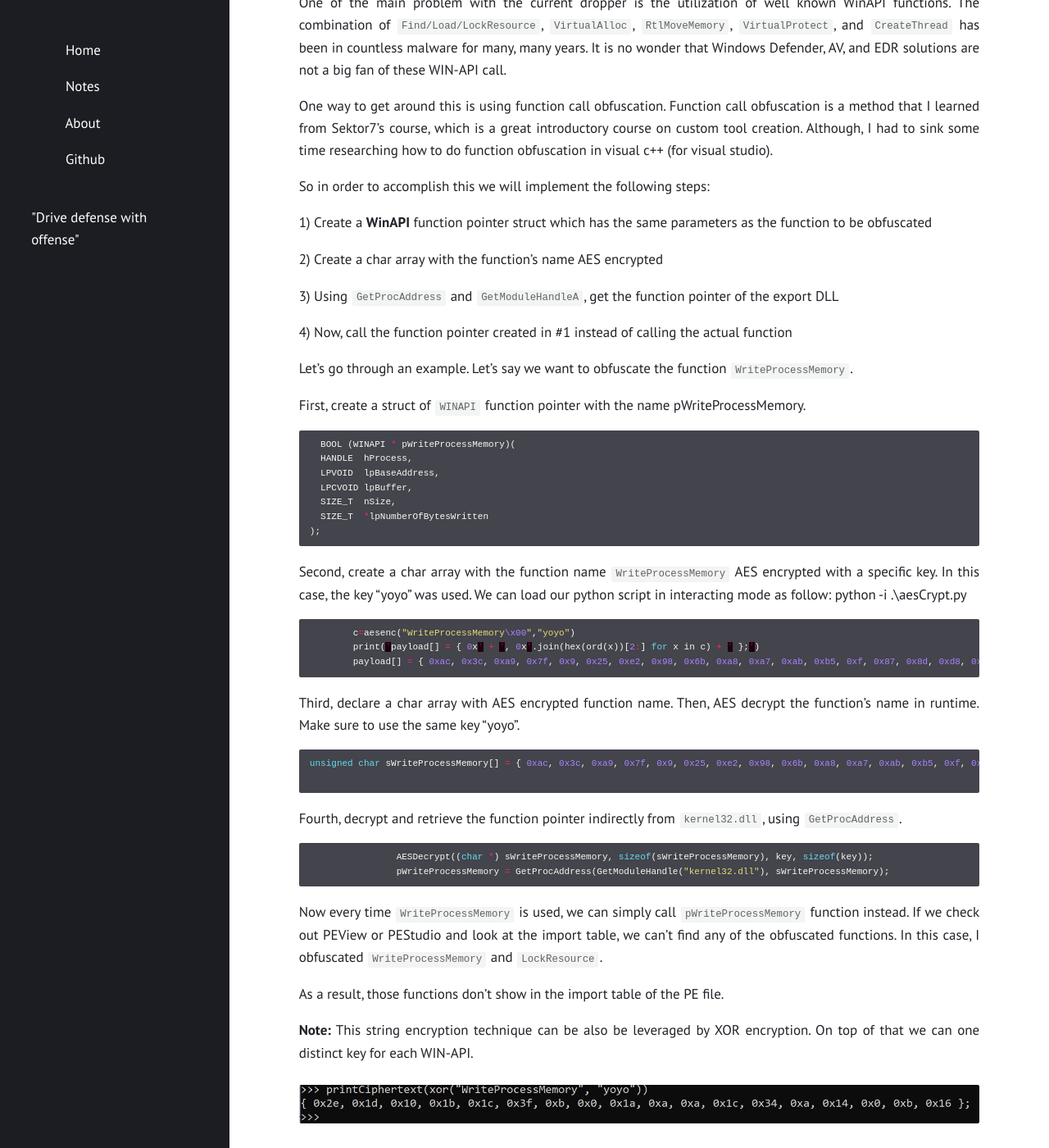
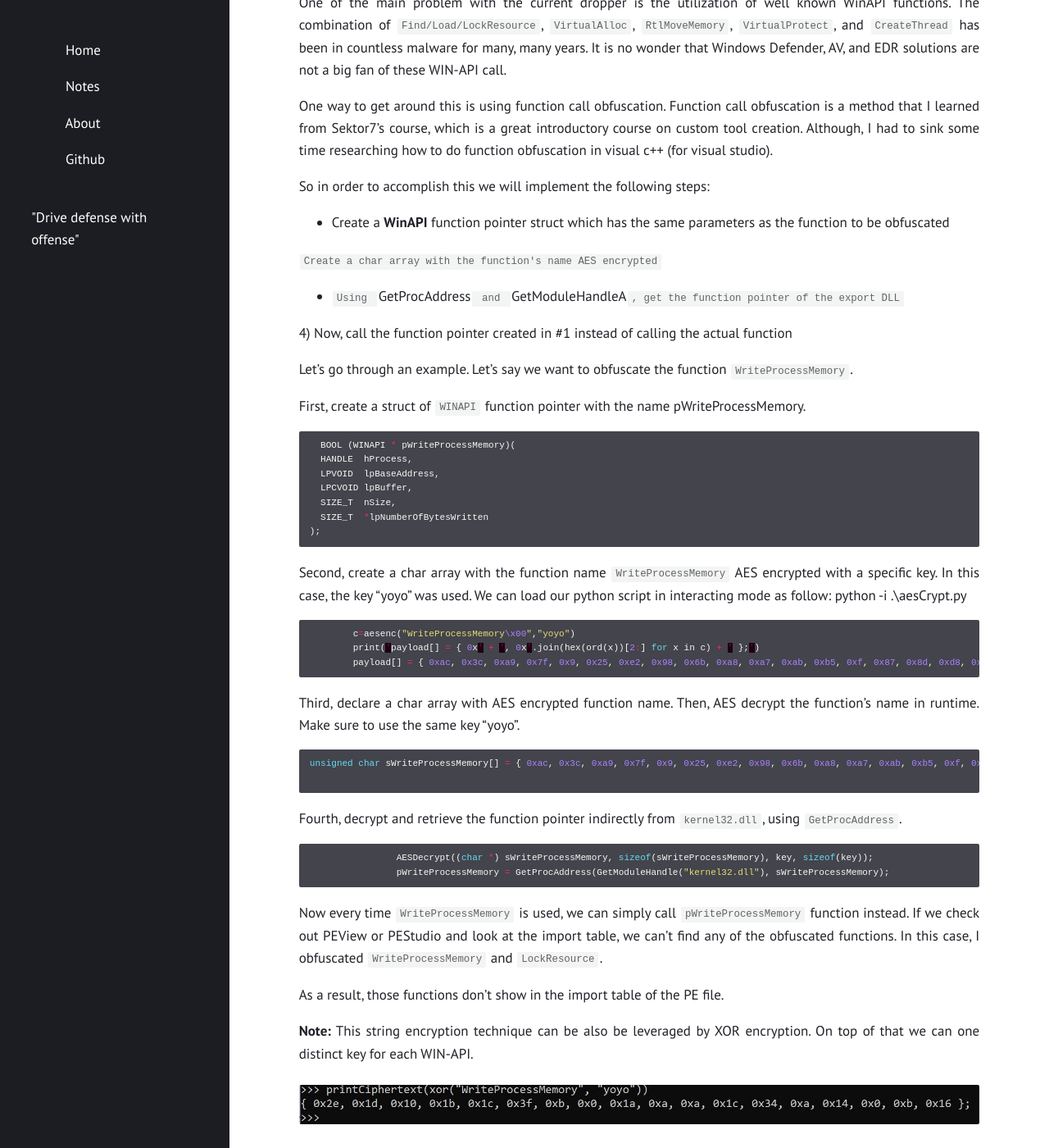
Before and after one commit to Fil88/Fil88.github.io, a Jekyll site: the page built from _posts/2021-04-01-Custom-C++-Dropper.md, in a window 1280 px wide and 1400 px high, scrolled down 3109 px. Shown: the whole window at 82% size. Built offline with Jekyll 4.4.1, drawn with Linux system fonts in a browser that asks for light colours; some of the changed text lies outside the part shown.

Commit message:
Update 2021-04-01-Custom-C++-Dropper.md

```diff
--- a/_posts/2021-04-01-Custom-C++-Dropper.md
+++ b/_posts/2021-04-01-Custom-C++-Dropper.md
@@ -103,11 +103,11 @@ Although, I had to sink some time researching how to do function obfuscation in
 
 So in order to accomplish this we will implement the following steps:
 
-1) Create a __WinAPI__ function pointer struct which has the same parameters as the function to be obfuscated
+- Create a __WinAPI__ function pointer struct which has the same parameters as the function to be obfuscated
 
-2) Create a char array with the function's name AES encrypted
+`Create a char array with the function's name AES encrypted`
 
-3) Using `GetProcAddress` and `GetModuleHandleA`, get the function pointer of the export DLL
+- `Using `GetProcAddress` and `GetModuleHandleA`, get the function pointer of the export DLL`
 
 4) Now, call the function pointer created in #1 instead of calling the actual function
 
```
Also changed, not shown: other parts of _posts/2021-04-01-Custom-C++-Dropper.md (+1 -1 lines).
